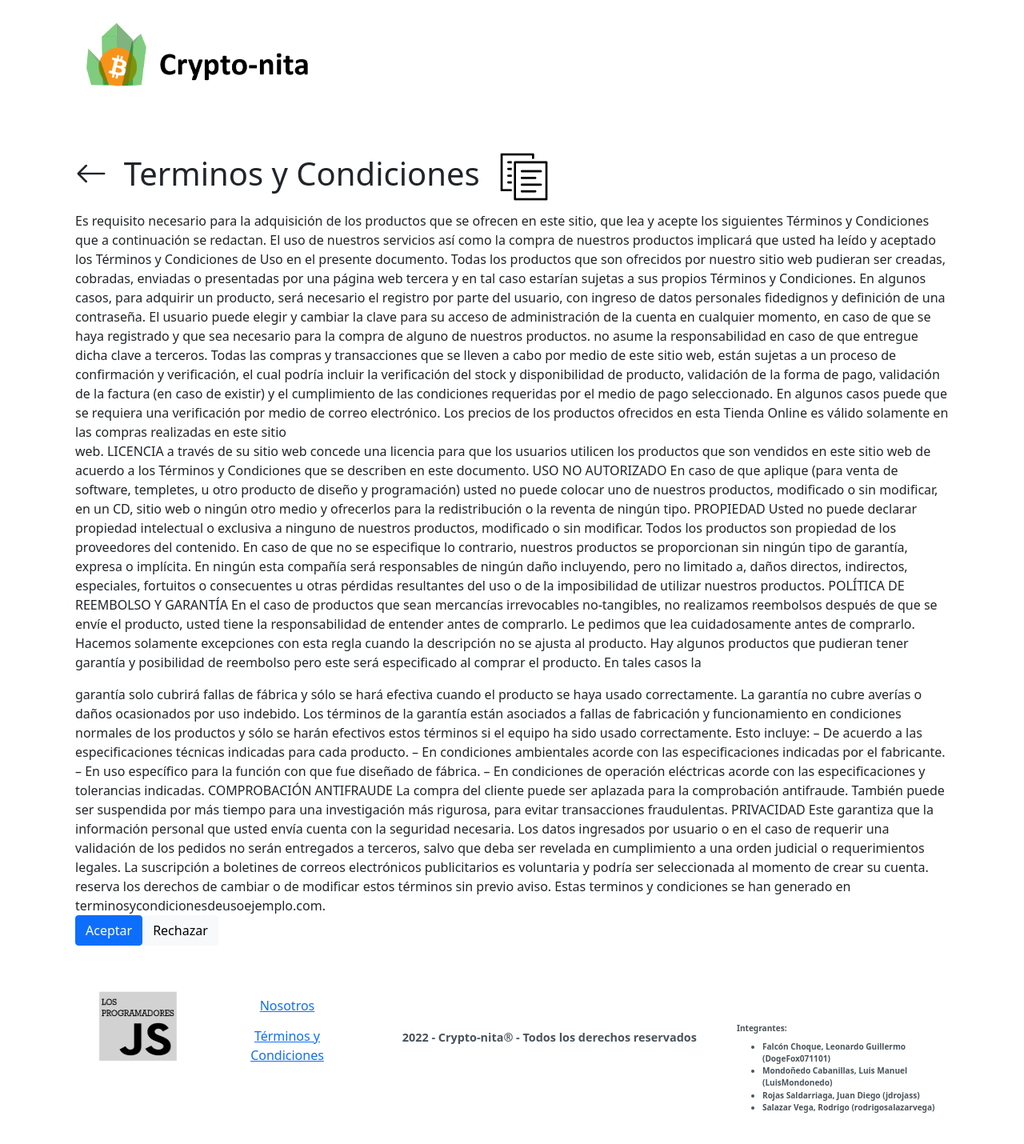
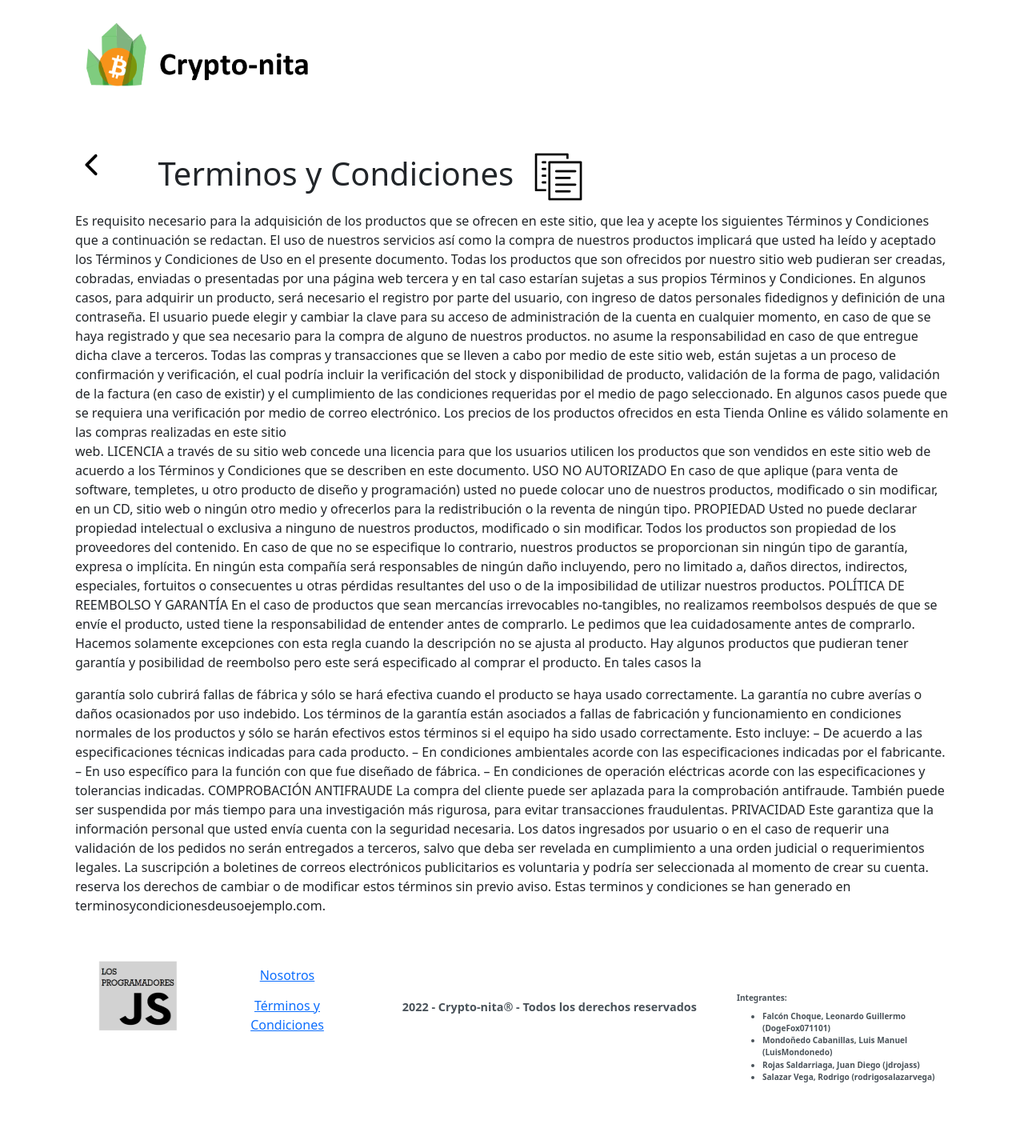
Before and after one commit to DogeFox071101/Crypto-nita_2022-0_Grupo3, a Next.js app in the folder cryptonita/cryptonita_ulima/: page /terminosCondiciones in a window 1280 px wide. Shown: the whole page at 80% size. After the commit the page ends 1394 px from the top, so only its background shows below. Built offline with nearby package versions, Linux system fonts and the light colour scheme.

Commit message:
Funcionalidades
Se agregaron funcionalidades a diferentes botones en las paginas de editarTipoCambio, registroCliente, registroClienteSig, terminosCondiciones y validacion1

```diff
--- a/cryptonita/cryptonita_ulima/pages/editarTipoCambio.js
+++ b/cryptonita/cryptonita_ulima/pages/editarTipoCambio.js
@@ -8,6 +8,10 @@ const EditarTipoCambio = () => {
     const [txtPrecioVenta, setTxtPrecioVenta] = useState("")
     const [numPrecioCompra, setNumPrecioCompra] = useState(0)
     const [numPrecioVenta, setNumPrecioVenta] = useState(0)
+
+    const gotoPadmin = () => {
+        location.href = "/panelAdmin"
+    }
 
     const txtPrecioCompraOnChange = (event) => {
         const txtPrecioCompraIngresado = event.target.value
@@ -79,7 +83,7 @@ const EditarTipoCambio = () => {
                 }
                 <div className="my-4 row">
                     <div className="col-sm-6 pe-sm-1 mb-1 mb-sm-0">
-                        <button className="btn btn-success col-12">Cancelar</button>
+                        <button className="btn btn-success col-12" onClick={ gotoPadmin }>Cancelar</button>
                     </div>
                     <div className="col-sm-6 ps-sm-1 mt-1 mt-sm-0">
                         <button className="btn btn-success col-12" onClick={ aplicarCambios }>Aplicar Cambios</button>
--- a/cryptonita/cryptonita_ulima/pages/terminosCondiciones.js
+++ b/cryptonita/cryptonita_ulima/pages/terminosCondiciones.js
@@ -9,8 +9,14 @@ const TerminosYcondiciones = () => {
     return <div>
         <Header></Header>
         <main className="container">
+
             <div className="row">
-                <h1 className="col-8"><i class="bi bi-arrow-left"></i> &nbsp;Terminos y Condiciones&nbsp;&nbsp;
+                <div className="col-1">
+                    <a href="/">
+                        <img src="/back.png" alt="Vercel Logo" width={40} height={40} />
+                    </a>
+                </div>
+                <h1 className="col-8"><i></i> &nbsp;Terminos y Condiciones&nbsp;&nbsp;
                     <span className="">
                         <img src="/tyc.png" alt="Vercel Logo" width={70} height={70} />
                     </span>
@@ -105,10 +111,6 @@ const TerminosYcondiciones = () => {
                     terminosycondicionesdeusoejemplo.com.
                 </div>
             </div>
-            <div>
-            <button type="button" class="btn btn-primary mx-auto">Aceptar</button>
-                    <button type="button" class="btn btn-light mx-auto">Rechazar</button>
-            </div>
         </main>
         <Footer></Footer>
     </div>
```
Also changed, not shown: cryptonita/cryptonita_ulima/pages/registroCliente.js (+11 -2 lines), cryptonita/cryptonita_ulima/pages/registroClienteSig.js (+12 -2 lines), cryptonita/cryptonita_ulima/pages/validacion1.js (+6 -1 lines).
